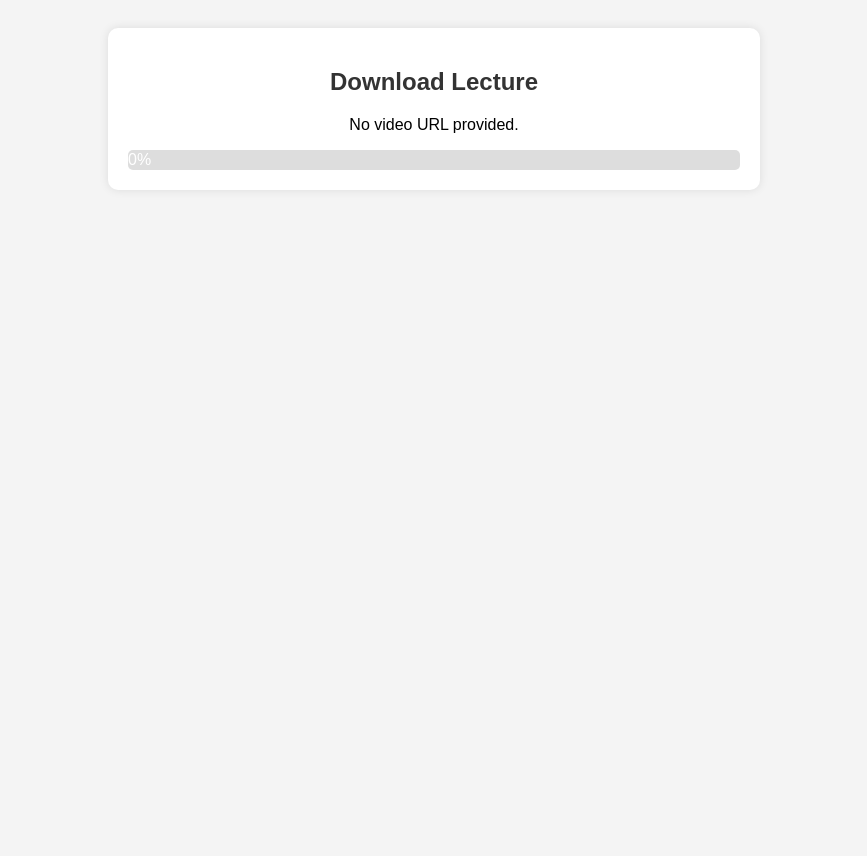
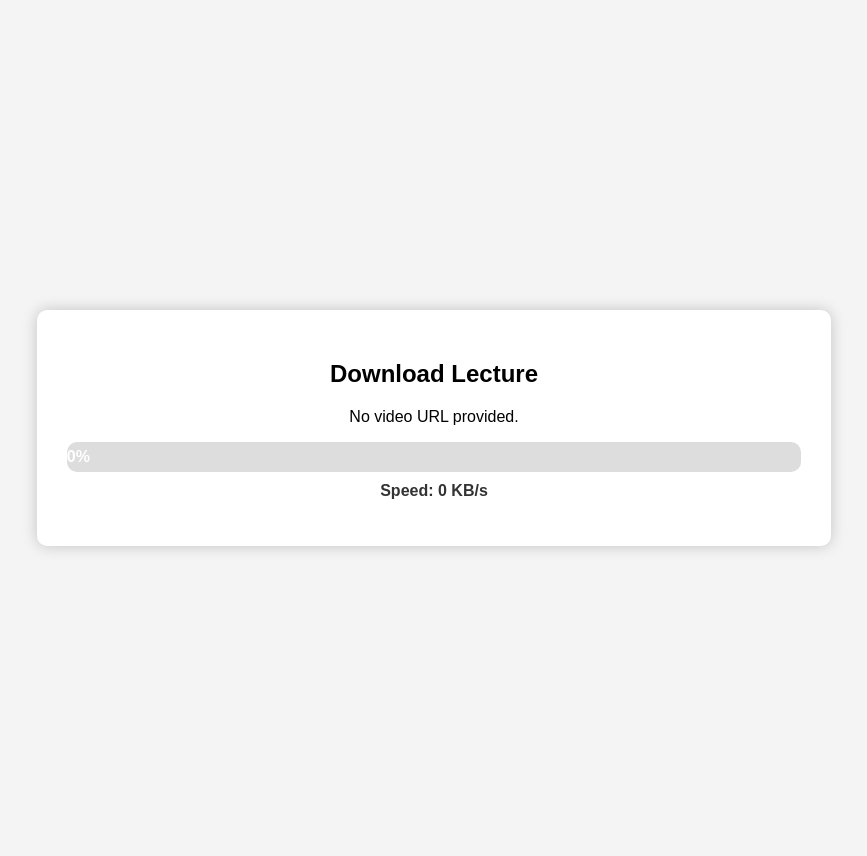
Before and after one commit to Site-we/Video, a Flask app: page / in a window 1280 px wide. Shown: the whole page, without its empty margins (206-1073 px from the left). Before the commit the page ends 170 px from the top, so only its background shows below. Run offline with Flask 3, Linux system fonts and the light colour scheme.

Commit message:
Update index.html

```diff
--- a/templates/index.html
+++ b/templates/index.html
@@ -9,33 +9,42 @@
             text-align: center;
             background-color: #f4f4f4;
             padding: 20px;
-        }
-        h2 {
-            color: #333;
+            display: flex;
+            flex-direction: column;
+            justify-content: center;
+            align-items: center;
+            height: 100vh;
         }
         .container {
             background: #fff;
-            padding: 20px;
+            padding: 30px;
             border-radius: 10px;
-            box-shadow: 0 0 10px rgba(0, 0, 0, 0.1);
-            width: 50%;
-            margin: auto;
+            box-shadow: 0 0 15px rgba(0, 0, 0, 0.2);
+            width: 60%;
+            text-align: center;
         }
         .progress-container {
             width: 100%;
             background: #ddd;
-            border-radius: 5px;
+            border-radius: 10px;
             overflow: hidden;
-            margin-top: 10px;
+            margin-top: 15px;
         }
         .progress-bar {
-            height: 20px;
+            height: 30px;
             background: #1d557d;
             width: 0%;
             text-align: center;
             color: white;
-            line-height: 20px;
-            border-radius: 5px;
+            line-height: 30px;
+            font-weight: bold;
+            border-radius: 10px;
+        }
+        #speed {
+            margin-top: 10px;
+            font-size: 16px;
+            font-weight: bold;
+            color: #333;
         }
     </style>
 </head>
@@ -46,6 +55,7 @@
         <div class="progress-container">
             <div class="progress-bar" id="progress-bar">0%</div>
         </div>
+        <p id="speed">Speed: 0 KB/s</p>
     </div><script>
 async function getDownloadLink(url) {
     document.getElementById("status").textContent = "Fetching download link...";
@@ -90,17 +100,20 @@ async function downloadM3U8(m3u8Url) {
         }
 
         document.getElementById("status").textContent = "Downloading segments...";
-        let blobParts = [];
+        let blobParts = new Array(tsFiles.length);
+        let startTime = Date.now();
+        let downloadedSize = 0;
 
-        for (let i = 0; i < tsFiles.length; i++) {
-            let tsUrl = tsFiles[i].startsWith("http") ? tsFiles[i] : baseUrl + tsFiles[i];
+        await Promise.all(tsFiles.map(async (url, index) => {
+            let tsUrl = url.startsWith("http") ? url : baseUrl + url;
             const tsResponse = await fetch(tsUrl);
             const tsBlob = await tsResponse.blob();
-            blobParts.push(tsBlob);
+            blobParts[index] = tsBlob;
+            downloadedSize += tsBlob.size;
 
-            let progress = ((i + 1) / tsFiles.length) * 100;
-            updateProgressBar(progress);
-        }
+            let progress = ((blobParts.filter(Boolean).length) / tsFiles.length) * 100;
+            updateProgressBar(progress, downloadedSize, startTime);
+        }));
 
         const mergedBlob = new Blob(blobParts, { type: "video/mp2t" });
         const downloadUrl = URL.createObjectURL(mergedBlob);
@@ -119,13 +132,17 @@ function startDownload(url, filename = "video.mp4") {
     a.click();
     document.body.removeChild(a);
     document.getElementById("status").textContent = "Download complete!";
-    updateProgressBar(100);
+    updateProgressBar(100, 0, 0);
 }
 
-function updateProgressBar(progress) {
+function updateProgressBar(progress, downloadedSize, startTime) {
     const progressBar = document.getElementById("progress-bar");
     progressBar.style.width = progress + "%";
     progressBar.textContent = Math.round(progress) + "%";
+
+    let elapsedTime = (Date.now() - startTime) / 1000;
+    let speed = downloadedSize / elapsedTime / 1024;
+    document.getElementById("speed").textContent = `Speed: ${speed.toFixed(2)} KB/s`;
 }
 
 function getQueryParameter(name) {
```
